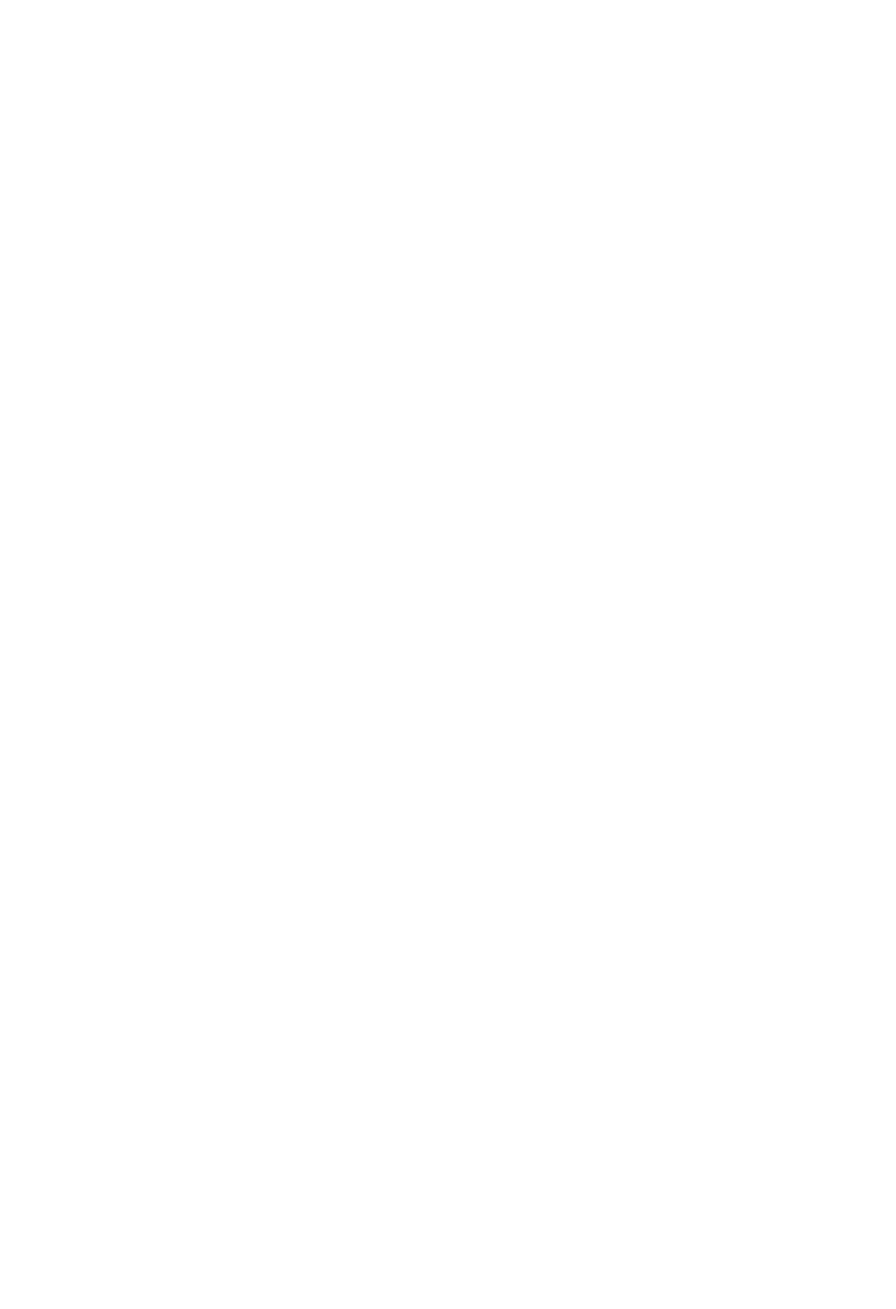
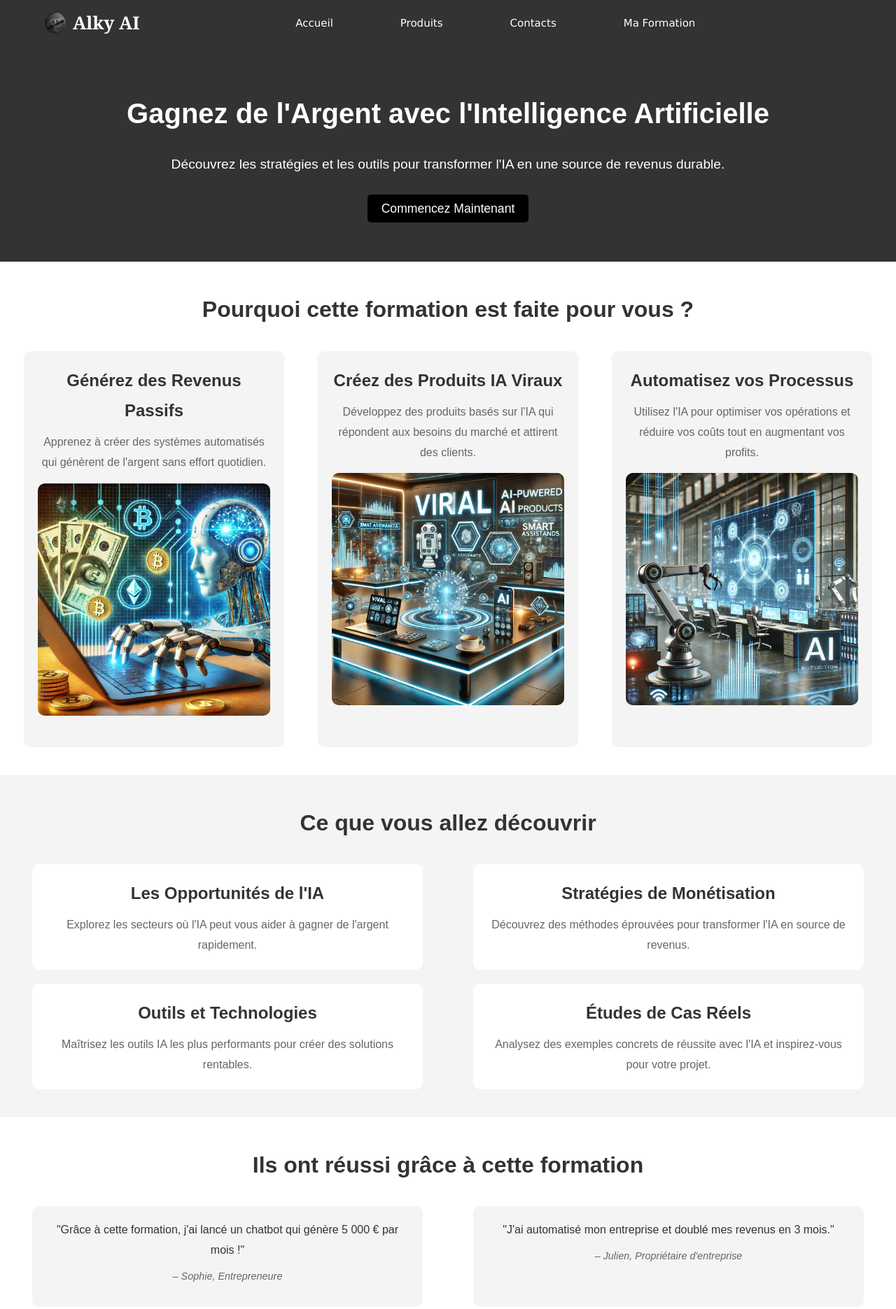
Before and after one commit to isskyspace/alkyai, a website: page formation.html in a window 1280 px wide. Shown: the top 1871 px of the page at 70% size. Before the commit the page ends 800 px from the top, so only its background shows below. Drawn offline with Linux system fonts and the light colour scheme.

Commit message:
Add files via upload

```diff
--- a/formation.css
+++ b/formation.css
@@ -0,0 +1,264 @@
+/* Reset des styles de base */
+* {
+    margin: 0;
+    padding: 0;
+    box-sizing: border-box;
+}
+
+body {
+    font-family: Arial, sans-serif;
+    line-height: 1.8;
+    background-color: #f4f4f4;
+    color: #333;
+    width: 100%;
+}
+
+/* En-tête en ligne */
+header {
+    background-color: #333;
+    color: #fff;
+    display: flex;
+    justify-content: space-between; /* Aligne "AlkyAI" à gauche et le menu à droite */
+    align-items: center;
+    padding: 10px 5%;
+    font-family: Verdana, Geneva, Tahoma, sans-serif;
+    width: 100%;
+    flex-wrap: wrap; /* Modifié pour permettre l'ajustement sur mobile */
+}
+
+/* Style du logo AlkyAI */
+header .logo h1 {
+    font-size: 1.6rem; /* Taille ajustée */
+    font-family: Georgia, 'Times New Roman', Times, serif;
+    white-space: nowrap;
+}
+header .logo {
+    display: flex;
+    align-items: center;
+    gap: 10px; /* Espacement entre le logo et le texte */
+}
+
+header .logo img {
+    height: 30px; /* Ajuste selon la taille désirée */
+    width: auto; /* Garde les proportions */
+    border-radius: 15px;
+}
+
+/* Centrer le menu et bien espacer */
+nav {
+    display: flex;
+    justify-content: center;
+    flex-grow: 1;
+    list-style: none;
+}
+
+nav ul {
+    list-style: none;
+    display: flex;
+    gap: 80px; /* Espacement équilibré */
+    padding: 0;
+    flex-wrap: nowrap; /* Garde tout sur une seule ligne */
+}
+
+/* Style des liens de navigation */
+nav ul li a {
+    color: #fff;
+    text-decoration: none;
+    font-size: 15px; /* Taille correcte */
+    padding: 8px;
+    list-style: none;
+}
+
+/* Styles pour la section héros de la formation */
+.formation-hero {
+    background-color: #333;
+    color: #fff;
+    padding: 60px 20px;
+    text-align: center;
+}
+
+.formation-hero h2 {
+    font-size: 2.5rem;
+    margin-bottom: 20px;
+}
+
+.formation-hero p {
+    font-size: 1.2rem;
+    margin-bottom: 30px;
+}
+
+.formation-hero .cta-button {
+    background-color: #000000;
+    color: #fff;
+    padding: 10px 20px;
+    border-radius: 5px;
+    text-decoration: none;
+    font-size: 1.1rem;
+}
+
+.formation-hero .cta-button:hover {
+    background-color: #444;
+}
+
+/* Styles pour la description de la formation */
+.formation-description {
+    padding: 40px 20px;
+    background-color: #fff;
+    text-align: center;
+}
+
+.formation-description h2 {
+    font-size: 2rem;
+    margin-bottom: 30px;
+}
+
+.description-grid {
+    display: flex;
+    justify-content: space-around;
+    flex-wrap: wrap;
+    gap: 20px;
+}
+
+.description-card {
+    background-color: #f4f4f4;
+    padding: 20px;
+    border-radius: 10px;
+    width: 30%;
+    min-width: 250px;
+    text-align: center;
+}
+
+.description-card h3 {
+    font-size: 1.5rem;
+    margin-bottom: 10px;
+}
+
+.description-card p {
+    font-size: 1rem;
+    color: #666;
+    margin-bottom: 15px;
+}
+
+.description-card img {
+    width: 100%;
+    border-radius: 10px;
+    margin-bottom: 15px;
+}
+
+/* Styles pour les détails de la formation */
+.formation-details {
+    padding: 40px 20px;
+    background-color: #f4f4f4;
+    text-align: center;
+}
+
+.formation-details h2 {
+    font-size: 2rem;
+    margin-bottom: 30px;
+}
+
+.details-grid {
+    display: flex;
+    justify-content: space-around;
+    flex-wrap: wrap;
+    gap: 20px;
+}
+
+.details-card {
+    background-color: #fff;
+    padding: 20px;
+    border-radius: 10px;
+    width: 45%;
+    min-width: 250px;
+    text-align: center;
+}
+
+.details-card h3 {
+    font-size: 1.5rem;
+    margin-bottom: 10px;
+}
+
+.details-card p {
+    font-size: 1rem;
+    color: #666;
+}
+
+/* Styles pour les témoignages */
+.formation-testimonials {
+    padding: 40px 20px;
+    background-color: #fff;
+    text-align: center;
+}
+
+.formation-testimonials h2 {
+    font-size: 2rem;
+    margin-bottom: 30px;
+}
+
+.testimonial-grid {
+    display: flex;
+    justify-content: space-around;
+    flex-wrap: wrap;
+    gap: 20px;
+}
+
+.testimonial-card {
+    background-color: #f4f4f4;
+    padding: 20px;
+    border-radius: 10px;
+    width: 45%;
+    min-width: 250px;
+    text-align: center;
+}
+
+.testimonial-card p {
+    font-size: 1rem;
+    color: #333;
+    margin-bottom: 10px;
+}
+
+.testimonial-card .author {
+    font-size: 0.9rem;
+    color: #666;
+    font-style: italic;
+}
+
+/* Styles pour le pied de page */
+footer {
+    background-color: #333;
+    color: #fff;
+    text-align: center;
+    padding: 15px 5%;
+    font-family: Verdana, Geneva, Tahoma, sans-serif;
+    width: 100%;
+}
+/* Styles pour la section CTA */
+.formation-cta {
+    background-color: #333;
+    color: #fff;
+    padding: 60px 20px;
+    text-align: center;
+}
+
+.formation-cta h2 {
+    font-size: 2.5rem;
+    margin-bottom: 20px;
+}
+
+.formation-cta p {
+    font-size: 1.2rem;
+    margin-bottom: 30px;
+}
+
+.formation-cta .cta-button {
+    background-color: #000000;
+    color: #fff;
+    padding: 10px 20px;
+    border-radius: 5px;
+    text-decoration: none;
+    font-size: 1.1rem;
+}
+
+.formation-cta .cta-button:hover {
+    background-color: #444;
+}
--- a/formation.html
+++ b/formation.html
@@ -8,3 +8,112 @@
     <link rel="icon" type="image/png" href="alkyai_logo_rounded.png">
 </head>
 <body>
+    <header>
+        <div class="logo">
+            <img src="alkyai_logo_rounded.png" alt="Logo Alky AI">
+            <h1>Alky AI</h1>
+        </div>
+        <nav>
+            <ul>
+                <li><a href="index.html">Accueil</a></li>
+                <li><a href="produits.html">Produits</a></li>
+                <li><a href="contacts.html">Contacts</a></li>
+                <li><a href="formation.html">Ma Formation</a></li>
+            </ul>
+        </nav>
+    </header>
+
+    <section class="formation-hero">
+        <div class="container">
+            <h2>Gagnez de l'Argent avec l'Intelligence Artificielle</h2>
+            <p>Découvrez les stratégies et les outils pour transformer l'IA en une source de revenus durable.</p>
+            <a href="paiement.html" class="cta-button">Commencez Maintenant</a>
+        </div>
+    </section>
+
+    <section class="formation-description">
+        <div class="container">
+            <h2>Pourquoi cette formation est faite pour vous ?</h2>
+            <div class="description-grid">
+                <div class="description-card">
+                    <h3>Générez des Revenus Passifs</h3>
+                    <p>Apprenez à créer des systèmes automatisés qui génèrent de l'argent sans effort quotidien.</p>
+                    <img src="DALL·E 2025-03-21 18.40.07 - A futuristic digital illustration showing artificial intelligence generating money. A robotic hand is seen typing on a laptop, with dollar bills and c.webp" alt="Revenus Passifs" class="formation-image">
+                </div>
+                <div class="description-card">
+                    <h3>Créez des Produits IA Viraux</h3>
+                    <p>Développez des produits basés sur l'IA qui répondent aux besoins du marché et attirent des clients.</p>
+                    <img src="DALL·E 2025-03-21 18.42.36 - A futuristic digital marketplace showcasing viral AI products. The scene includes cutting-edge AI-powered gadgets, smart assistants, and innovative AI.webp" alt="Produits IA Viraux" class="formation-image">
+                </div>
+                <div class="description-card">
+                    <h3>Automatisez vos Processus</h3>
+                    <p>Utilisez l'IA pour optimiser vos opérations et réduire vos coûts tout en augmentant vos profits.</p>
+                    <img src="DALL·E 2025-03-21 18.43.12 - A futuristic business environment showcasing automation through artificial intelligence. The scene includes robotic arms, AI-powered dashboards, and s.webp" alt="Automatisation" class="formation-image">
+                </div>
+            </div>
+        </div>
+    </section>
+
+    <section class="formation-details">
+        <div class="container">
+            <h2>Ce que vous allez découvrir</h2>
+            <div class="details-grid">
+                <div class="details-card">
+                    <h3>Les Opportunités de l'IA</h3>
+                    <p>Explorez les secteurs où l'IA peut vous aider à gagner de l'argent rapidement.</p>
+                </div>
+                <div class="details-card">
+                    <h3>Stratégies de Monétisation</h3>
+                    <p>Découvrez des méthodes éprouvées pour transformer l'IA en source de revenus.</p>
+                </div>
+                <div class="details-card">
+                    <h3>Outils et Technologies</h3>
+                    <p>Maîtrisez les outils IA les plus performants pour créer des solutions rentables.</p>
+                </div>
+                <div class="details-card">
+                    <h3>Études de Cas Réels</h3>
+                    <p>Analysez des exemples concrets de réussite avec l'IA et inspirez-vous pour votre projet.</p>
+                </div>
+            </div>
+        </div>
+    </section>
+
+    <section class="formation-testimonials">
+        <div class="container">
+            <h2>Ils ont réussi grâce à cette formation</h2>
+            <div class="testimonial-grid">
+                <div class="testimonial-card">
+                    <p>"Grâce à cette formation, j'ai lancé un chatbot qui génère 5 000 € par mois !"</p>
+                    <p class="author">– Sophie, Entrepreneure</p>
+                </div>
+                <div class="testimonial-card">
+                    <p>"J'ai automatisé mon entreprise et doublé mes revenus en 3 mois."</p>
+                    <p class="author">– Julien, Propriétaire d'entreprise</p>
+                </div>
+                <div class="testimonial-card">
+                    <p>"La formation est claire et pratique. J'ai pu appliquer les conseils immédiatement."</p>
+                    <p class="author">– Camille, Consultante</p>
+                </div>
+                <div class="testimonial-card">
+                    <p>"Je recommande à 100 %. J'ai créé une application IA qui cartonne !"</p>
+                    <p class="author">– Ahmed, Développeur</p>
+                </div>
+            </div>
+        </div>
+    </section>
+
+    <section class="formation-cta">
+        <div class="container">
+            <h2>Prêt à transformer l'IA en source de revenus ?</h2>
+            <p>Rejoignez des centaines de professionnels qui ont déjà réussi grâce à cette formation.</p>
+            <a href="paiement.html" class="cta-button">Commencez Maintenant</a>
+        </div>
+    </section>
+
+    <footer>
+        <div class="container">
+            <p>&copy; 2025 Alky AI. Tous droits réservés.</p>
+        </div>
+    </footer>
+</body>
+</html>
--- /dev/null
+++ b/paiement.css
@@ -0,0 +1,215 @@
+/* Reset des styles de base */
+* {
+    margin: 0;
+    padding: 0;
+    box-sizing: border-box;
+}
+
+body {
+    font-family: Arial, sans-serif;
+    line-height: 1.8;
+    background-color: #f4f4f4;
+    color: #333;
+    width: 100%;
+}
+
+/* En-tête en ligne */
+header {
+    background-color: #333;
+    color: #fff;
+    display: flex;
+    justify-content: space-between; /* Aligne "AlkyAI" à gauche et le menu à droite */
+    align-items: center;
+    padding: 10px 5%;
+    font-family: Verdana, Geneva, Tahoma, sans-serif;
+    width: 100%;
+    flex-wrap: wrap; /* Modifié pour permettre l'ajustement sur mobile */
+}
+
+/* Style du logo AlkyAI */
+header .logo h1 {
+    font-size: 1.6rem; /* Taille ajustée */
+    font-family: Georgia, 'Times New Roman', Times, serif;
+    white-space: nowrap;
+}
+header .logo {
+    display: flex;
+    align-items: center;
+    gap: 10px; /* Espacement entre le logo et le texte */
+}
+
+header .logo img {
+    height: 30px; /* Ajuste selon la taille désirée */
+    width: auto; /* Garde les proportions */
+    border-radius: 15px;
+}
+
+/* Centrer le menu et bien espacer */
+nav {
+    display: flex;
+    justify-content: center;
+    flex-grow: 1;
+    list-style: none;
+}
+
+nav ul {
+    list-style: none;
+    display: flex;
+    gap: 80px; /* Espacement équilibré */
+    padding: 0;
+    flex-wrap: nowrap; /* Garde tout sur une seule ligne */
+}
+
+/* Style des liens de navigation */
+nav ul li a {
+    color: #fff;
+    text-decoration: none;
+    font-size: 15px; /* Taille correcte */
+    padding: 8px;
+    list-style: none;
+}
+
+/* Section de formulaire de paiement */
+.payment-form {
+    padding: 60px 20px;
+    background-color: #fff;
+    text-align: center;
+    max-width: 600px;
+    margin: 40px auto;
+    border-radius: 10px;
+    box-shadow: 0 4px 10px rgba(0, 0, 0, 0.1);
+}
+
+.payment-form h2 {
+    font-size: 2rem;
+    margin-bottom: 20px;
+    color: #333;
+}
+
+.payment-form p {
+    font-size: 1.1rem;
+    margin-bottom: 30px;
+    color: #666;
+}
+
+.payment-form .form-group {
+    margin-bottom: 20px;
+    text-align: left;
+}
+
+.payment-form label {
+    display: block;
+    font-size: 1rem;
+    margin-bottom: 8px;
+    color: #333;
+    font-weight: bold;
+}
+
+.payment-form input {
+    width: 100%;
+    padding: 12px;
+    border-radius: 5px;
+    border: 1px solid #ccc;
+    font-size: 1rem;
+    color: #333;
+    background-color: #f9f9f9;
+    transition: border-color 0.3s ease;
+}
+
+.payment-form input:focus {
+    border-color: #000000;
+    outline: none;
+    background-color: #fff;
+}
+
+.payment-form .cta-button {
+    background-color: #000000;
+    color: #fff;
+    padding: 12px 24px;
+    border-radius: 5px;
+    border: none;
+    font-size: 1.1rem;
+    cursor: pointer;
+    transition: background-color 0.3s ease;
+    width: 100%;
+    margin-top: 20px;
+}
+
+.payment-form .cta-button:hover {
+    background-color: #000000;
+}
+
+/* Message d'erreur (optionnel) */
+.payment-form .error-message {
+    color: #ff0000;
+    font-size: 0.9rem;
+    margin-top: 10px;
+    display: none; /* Caché par défaut */
+}
+/* Styles pour le prix de la formation */
+.payment-form .price {
+    font-size: 1.2rem;
+    margin-bottom: 20px;
+    color: #333;
+    font-weight: bold;
+}
+
+.payment-form .price strong {
+    color: #000000; /* Couleur noire pour le prix */
+    font-size: 1.4rem;
+}
+
+/* Styles pour les écrans mobiles */
+@media (max-width: 768px) {
+    header {
+        padding: 10px 3%;
+    }
+
+    header .logo h1 {
+        font-size: 1.4rem;
+    }
+
+    nav ul {
+        gap: 20px;
+    }
+
+    nav ul li a {
+        font-size: 14px;
+    }
+
+    .payment-form {
+        padding: 40px 15px;
+    }
+
+    .payment-form h2 {
+        font-size: 1.8rem;
+    }
+
+    .payment-form p {
+        font-size: 1rem;
+    }
+
+    .payment-form input {
+        padding: 10px;
+    }
+
+    .payment-form .cta-button {
+        padding: 10px 20px;
+        font-size: 1rem;
+    }
+}
+
+.founders {
+    margin-top: 20px;
+    font-style: italic;
+    color: #777;
+}
+
+footer {
+    background-color: #333;
+    color: #fff;
+    text-align: center;
+    padding: 15px 5%;
+    font-family: Verdana, Geneva, Tahoma, sans-serif;
+    width: 100%;
+}
```
Also changed, not shown: paiement.html (added, +102 -0 lines), DALL·E 2025-03-21 18.40.07 - A futuristic digital illustration showing artificial intelligence generating money. A robotic hand is seen typing on a laptop, with dollar bills and c.webp (added), DALL·E 2025-03-21 18.42.36 - A futuristic digital marketplace showcasing viral AI products. The scene includes cutting-edge AI-powered gadgets, smart assistants, and innovative AI.webp (added), DALL·E 2025-03-21 18.43.12 - A futuristic business environment showcasing automation through artificial intelligence. The scene includes robotic arms, AI-powered dashboards, and s.webp (added).
